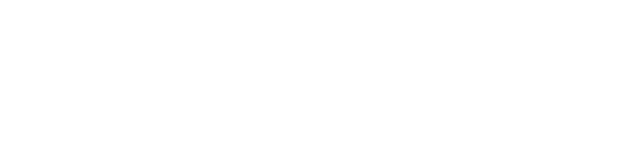
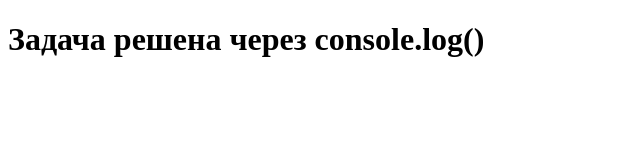
Before and after one commit to IvanGorshineff/class-dz1, a plain HTML site: page index.html in a window 1280 px wide. Shown: the whole page, without its empty margins (0-640 px from the left). Drawn offline with Linux system fonts and the light colour scheme.

Commit message:
add string in HTML

```diff
--- a/index.html
+++ b/index.html
@@ -8,8 +8,8 @@
 </head>
 <body>
 
-  <div class="name">
-
+  <div class="workers">
+    <h1>Задача решена через console.log()</h1>
   </div>
 <script src="js/main.js"></script>
 </body>
```
Also changed, not shown: js/main.js (line endings or trailing spaces).
